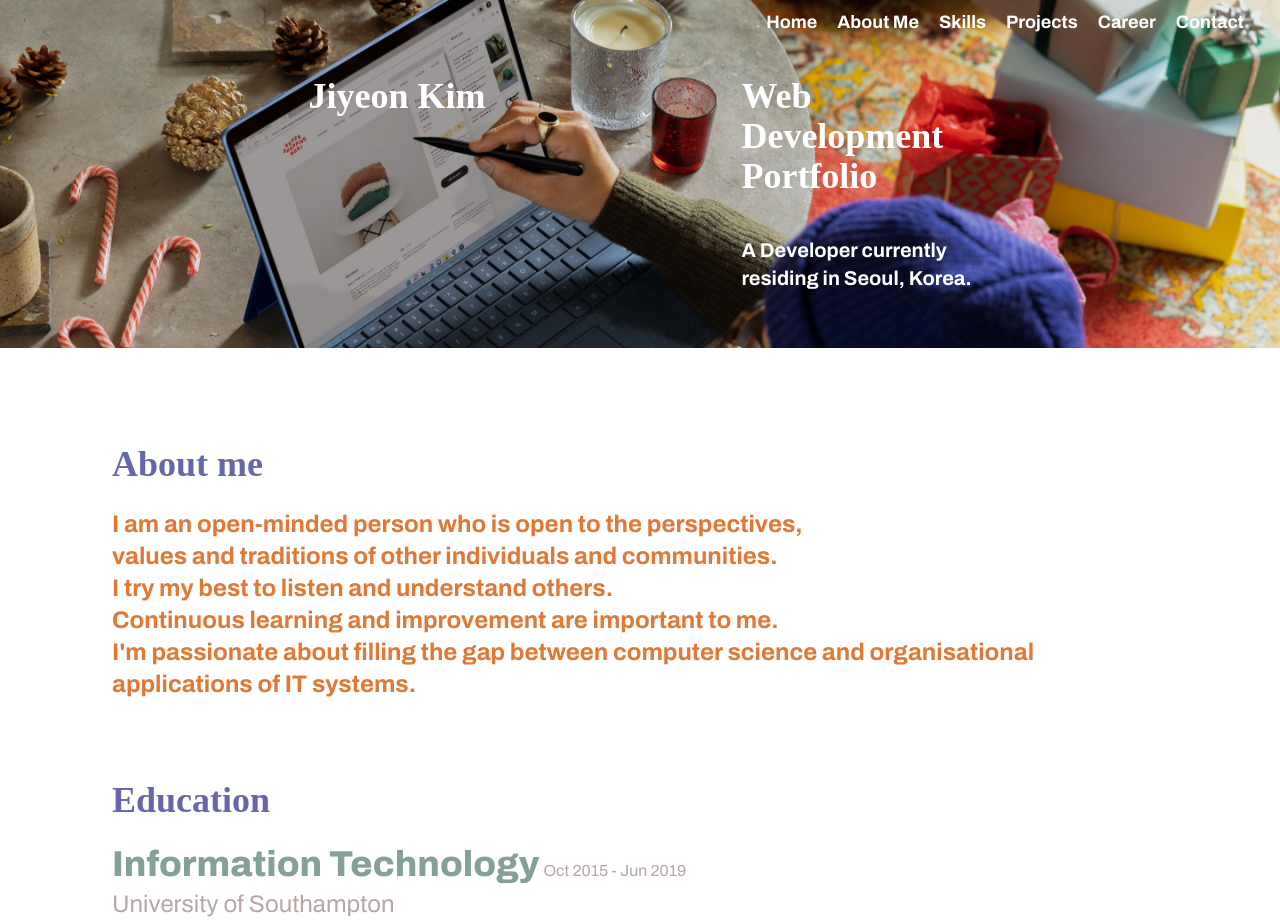
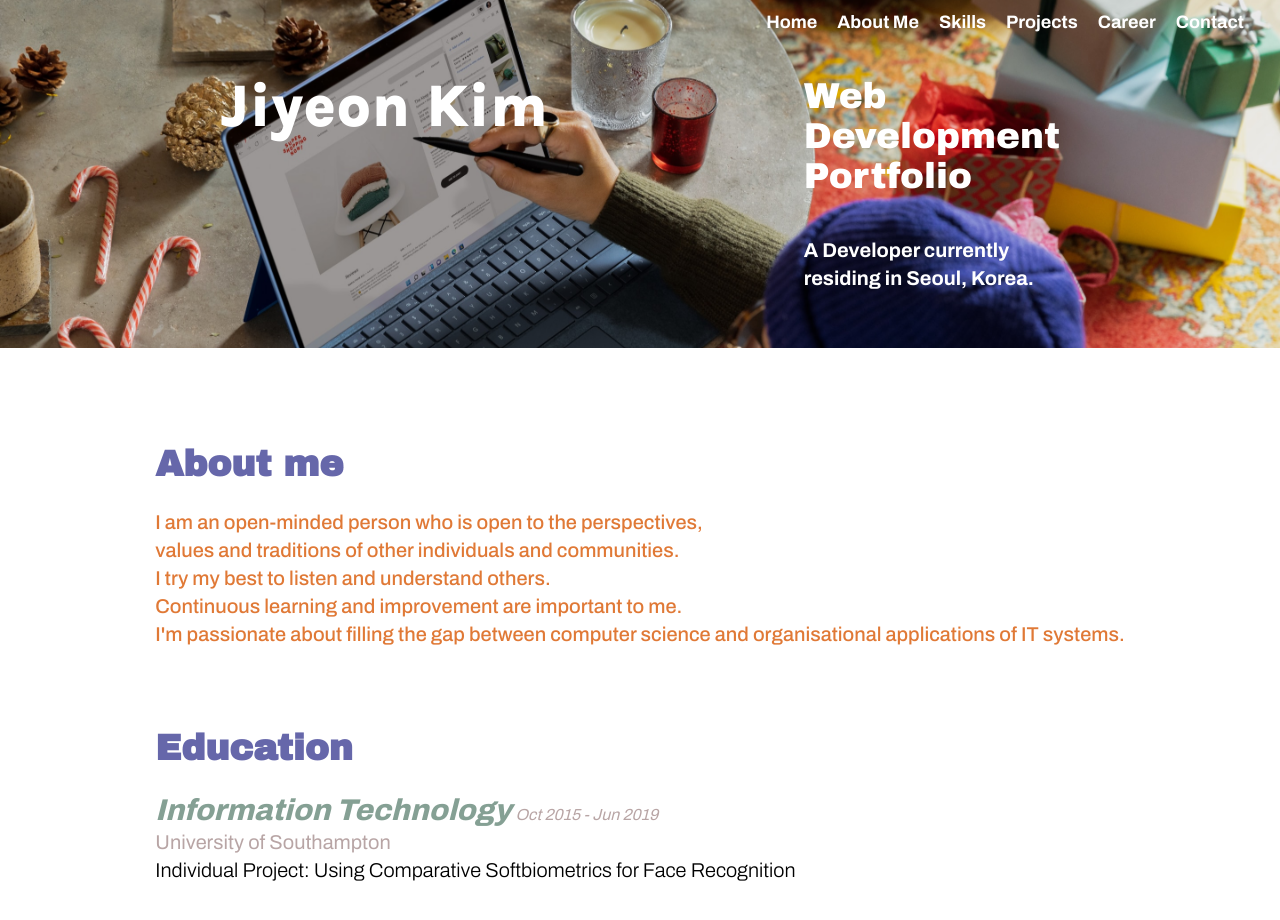
Before and after one commit to april-jiyeon-kim/april-portfolio, a Next.js app: page / in a window 1280 px wide. Shown: the top 920 px of the page. Built offline with nearby package versions, Linux system fonts and the light colour scheme.

Commit message:
fix: apply font family

```diff
--- a/app/components/AboutMe.tsx
+++ b/app/components/AboutMe.tsx
@@ -13,7 +13,7 @@ const AboutMe = (): JSX.Element => {
           <h1 className="mb-6 text-4xl font-bold text-purple font-archivoblack">
             About me
           </h1>
-          <h2 className="text-2xl font-bold text-orange ">
+          <h2 className="text-xl font-medium text-orange ">
             {`I am an open-minded person who is open to the perspectives,`}
             <br />
             {`values and
--- a/app/components/EducationCard.tsx
+++ b/app/components/EducationCard.tsx
@@ -16,15 +16,15 @@ const EducationCard: React.FC<EducationCardProps> = ({
 }) => {
   return (
     <div className="mb-8">
-      <h1 className="text-4xl font-extrabold text-green">
+      <h1 className="text-3xl italic font-extrabold text-green">
         {title}
         <span className="pl-1 text-base font-normal text-greyBage">
           {duration}
         </span>
       </h1>
-      <h4 className="py-1 text-2xl text-greyBage">{school}</h4>
+      <h4 className="text-xl text-greyBage">{school}</h4>
 
-      {description && <p className="text-2xl font-bold">{description}</p>}
+      {description && <p className="text-xl font-light">{description}</p>}
     </div>
   );
 };
--- a/app/components/Greetings.tsx
+++ b/app/components/Greetings.tsx
@@ -8,7 +8,7 @@ const Greetings = (): JSX.Element => {
   return (
     <section
       id="greetings"
-      className="relative px-20 pt-5"
+      className="relative pt-5"
       style={{
         backgroundImage: "url('/images/home_background.png')",
         backgroundRepeat: "no-repeat",
@@ -17,11 +17,11 @@ const Greetings = (): JSX.Element => {
     >
       <div className="flex justify-center px-48 align-middle py-14">
         <div className="flex flex-row ">
-          <h1 className="text-4xl font-bold text-white font-karla">
+          <h1 className="text-6xl font-extrabold text-white font-karla">
             Jiyeon Kim
           </h1>
           <div className="ml-64 ">
-            <h1 className="text-4xl font-bold text-white font-archivoblack">
+            <h1 className="text-4xl text-white font-archivoblack">
               Web <br /> Development <br /> Portfolio
             </h1>
             <p className="mt-10 text-xl font-bold text-white">
--- a/app/components/SkillCard.tsx
+++ b/app/components/SkillCard.tsx
@@ -8,7 +8,7 @@ interface SkillCardProps {
 const SkillCard: React.FC<SkillCardProps> = ({ title, skillImg }) => {
   return (
     <div className="drop-shadow-2xl relative px-8 py-8 bg-white rounded-3xl w-[310px] hover:scale-105 ease-in duration-300 ">
-      <h1 className="mb-4 text-2xl font-extrabold text-center text-orange font-archivoblack">
+      <h1 className="mb-4 text-2xl font-normal text-center text-orange font-archivoblack">
         {title}
       </h1>
       {skillImg && (
--- a/app/layout.tsx
+++ b/app/layout.tsx
@@ -1,8 +1,30 @@
 import "./globals.css";
-import { Archivo } from "next/font/google";
+import {
+  Archivo,
+  Archivo_Black,
+  Archivo_Narrow,
+  Karla,
+} from "next/font/google";
 import "@fortawesome/fontawesome-svg-core/styles.css";
 
 const archivo = Archivo({ subsets: ["latin"] });
+const archivoBlack = Archivo_Black({
+  weight: "400",
+  subsets: ["latin"],
+  variable: "--archivo-black",
+});
+const archivoNarrow = Archivo_Narrow({
+  subsets: ["latin"],
+  variable: "--archivo-narrow",
+});
+const karla = Karla({
+  subsets: ["latin"],
+  variable: "--karla",
+});
+
+export const cls = (...classnames: string[]) => {
+  return classnames.join(" ");
+};
 
 export const metadata = {
   title: "Create Next App",
@@ -16,7 +38,16 @@ export default function RootLayout({
 }) {
   return (
     <html lang="en">
-      <body className={archivo.className}>{children}</body>
+      <body
+        className={cls(
+          archivo.className,
+          archivoBlack.variable,
+          archivoNarrow.variable,
+          karla.variable
+        )}
+      >
+        {children}
+      </body>
     </html>
   );
 }
--- a/tailwind.config.js
+++ b/tailwind.config.js
@@ -31,10 +31,9 @@ module.exports = {
         lightGrey: "#F1F0EC",
       },
       fontFamily: {
-        archivoblack: ["Archivo_Black"],
-        archivonarrow: ["Archivo_Narrow"],
-        karla: ["Karla"],
-        notosans: ["Noto_Sans", "sans-serif"],
+        archivoblack: ["var(--archivo-black)"],
+        archivonarrow: ["var(--archivo-narrow)"],
+        karla: ["var(--karla)"],
       },
     },
   },
```
